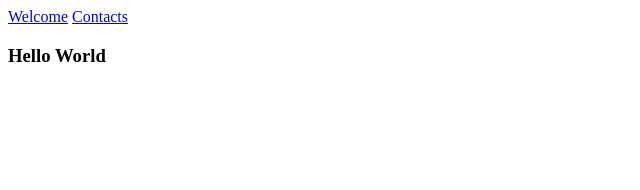
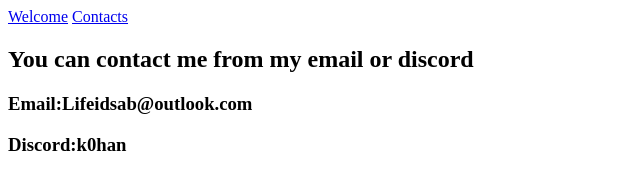
Before and after one commit to K0han1/Folder, a plain HTML site: page contacts.html in a window 1280 px wide. Shown: the whole page, without its empty margins (0-640 px from the left). Drawn offline with Linux system fonts and the light colour scheme.

Commit message:
Update contacts.html

```diff
--- a/contacts.html
+++ b/contacts.html
@@ -1,5 +1,8 @@
 <html>
   <a href="./index.html">Welcome</a>
     <a href="./contacts.html">Contacts</a>
-  <h3>Hello World</h3>
+  <h2>You can contact me from my email or discord</h2>
+  <h3><strong>Email:Lifeidsab@outlook.com</strong></h3>
+  <h3><strong>Discord:k0han</strong></h3>
+
 </html>
```
